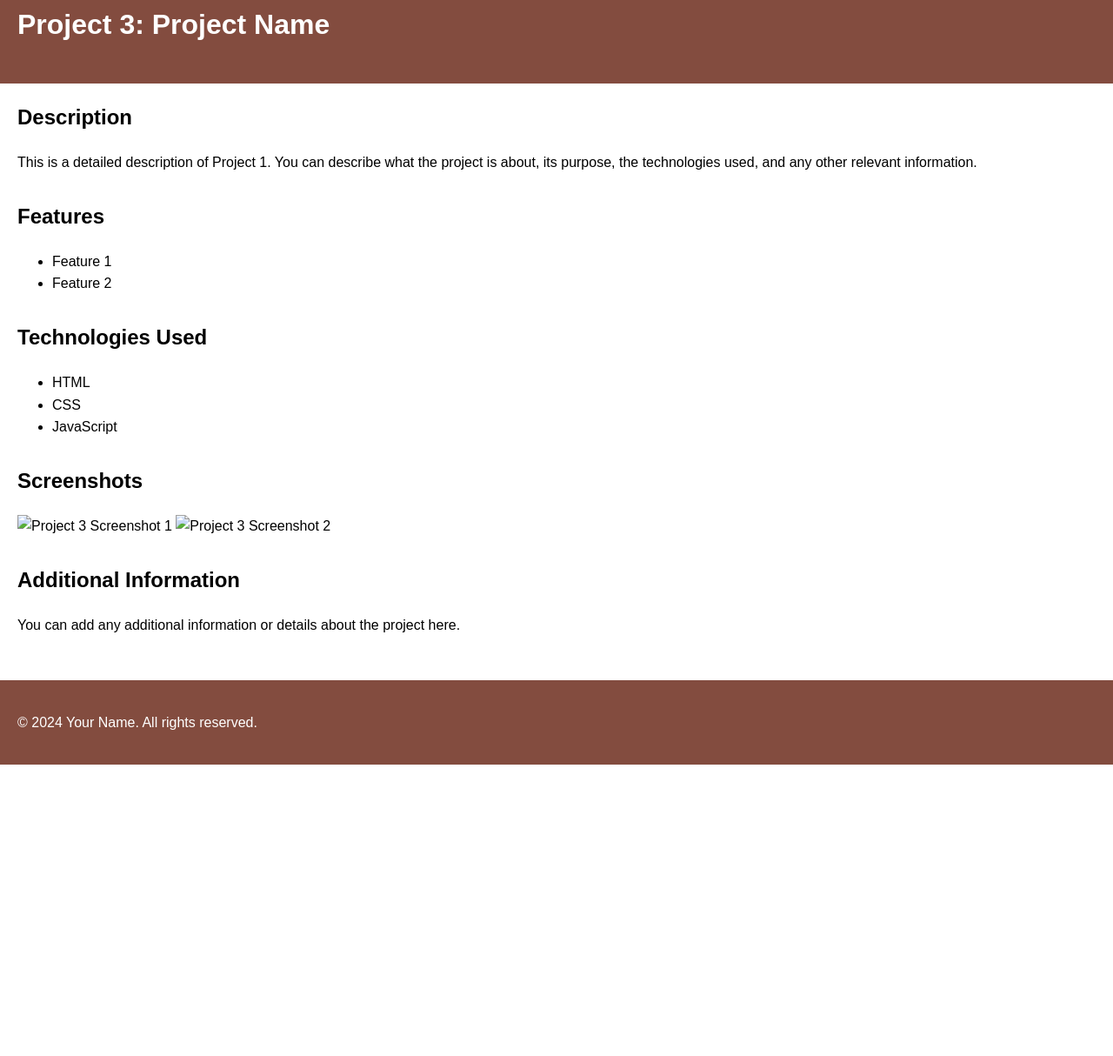
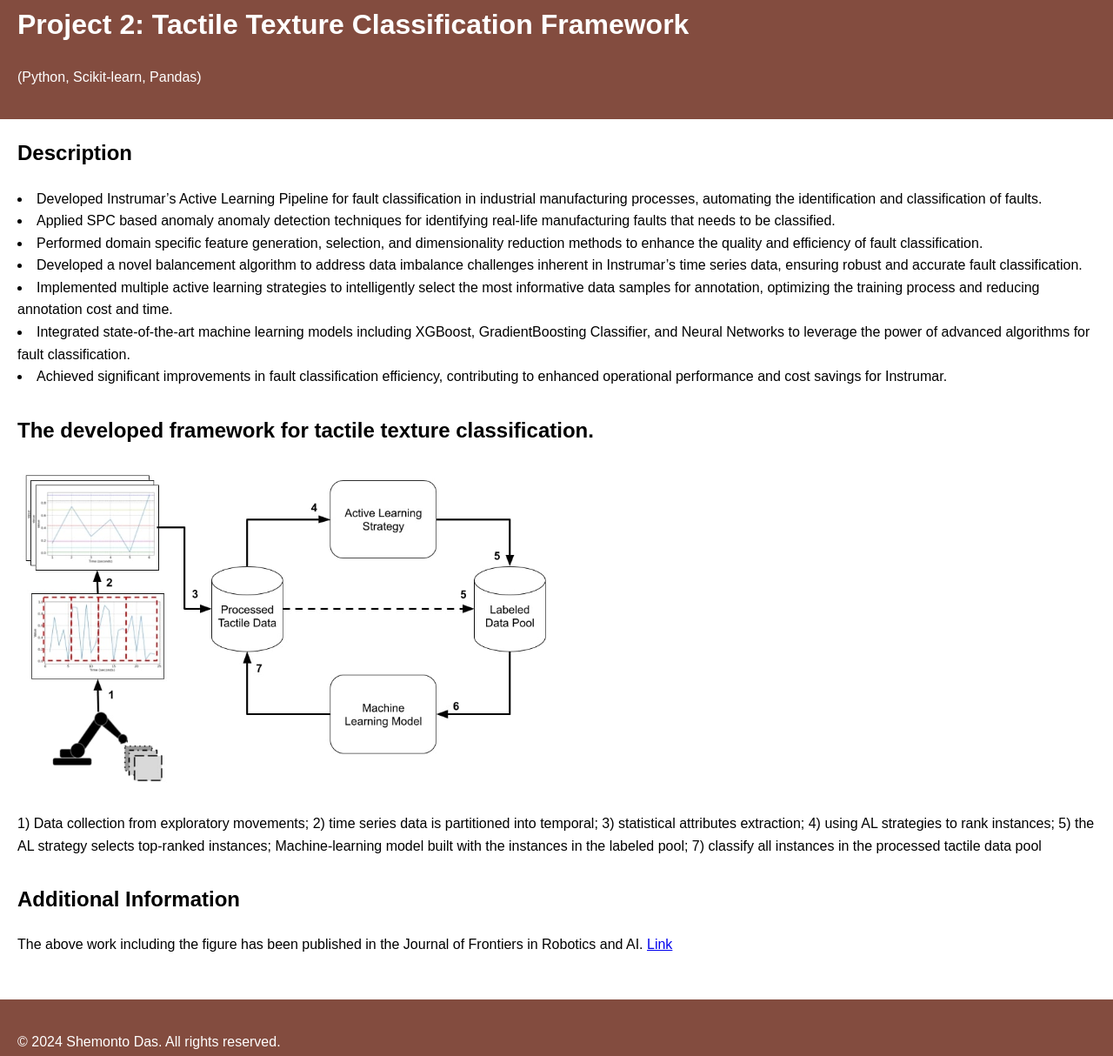
Before and after one commit to shemonto/shemonto.github.io, a website: page project3.html in a window 1280 px wide. Shown: the part 17-1231 px from the top of the page at 87% size. Before the commit the page ends 896 px from the top, so only its background shows below. Drawn offline with Linux system fonts and the light colour scheme.

Commit message:
updating project2

```diff
--- a/project3.html
+++ b/project3.html
@@ -8,7 +8,8 @@
 </head>
 <body>
     <header>
-        <h1>Project 3: Project Name</h1>
+        <h1>Project 2: Tactile Texture Classification Framework</h1>
+        <p>(Python, Scikit-learn, Pandas)</p>
     </header>
 
     <nav>
@@ -18,15 +19,23 @@
     <main>
         <section>
             <h2>Description</h2>
-            <p>This is a detailed description of Project 1. You can describe what the project is about, its purpose, the technologies used, and any other relevant information.</p>
+            <li>Developed Instrumar’s Active Learning Pipeline for fault classification in industrial manufacturing processes, automating the identification and classification of faults.</li>
+            <li> Applied SPC based anomaly anomaly detection techniques for identifying real-life manufacturing faults that needs to be classified. </li>
+            <li> Performed domain specific feature generation, selection, and dimensionality reduction methods to enhance the quality and efficiency of fault classification.
+            <li>Developed a novel balancement algorithm to address data imbalance challenges inherent in Instrumar’s time series data, ensuring robust and accurate fault classification.</li>
+            <li>Implemented multiple active learning strategies to intelligently select the most informative data samples for annotation, optimizing the training process and reducing annotation cost and time.</li>
+            <li>Integrated state-of-the-art machine learning models including XGBoost, GradientBoosting Classifier, and Neural Networks to leverage the power of advanced algorithms for fault classification.</li>
+            <li>Achieved significant improvements in fault classification efficiency, contributing to enhanced operational performance and cost savings for Instrumar.</li>
+
         </section>
 
+        <!--
         <section>
             <h2>Features</h2>
             <ul>
                 <li>Feature 1</li>
                 <li>Feature 2</li>
-                <!-- Add more features as needed -->
+
             </ul>
         </section>
 
@@ -36,25 +45,33 @@
                 <li>HTML</li>
                 <li>CSS</li>
                 <li>JavaScript</li>
-                <!-- Add more technologies as needed -->
+
             </ul>
-        </section>
+        </section>  -->
 
         <section>
-            <h2>Screenshots</h2>
-            <img src="images/project1_screenshot1.jpg" alt="Project 3 Screenshot 1">
-            <img src="images/project1_screenshot2.jpg" alt="Project 3 Screenshot 2">
+            <h2>The developed framework for tactile texture classification. </h2>
+            <img class="project-image" src="Images/Proj1/Pipeline.jpg" alt="Project 1 Screenshot 2">
             <!-- Add more screenshots as needed -->
+            <p>  1) Data collection from exploratory
+
+                movements; 2) time series data is partitioned into temporal; 3) statistical attributes extraction; 4) using
+
+                AL strategies to rank instances; 5) the AL strategy selects top-ranked instances; Machine-learning model
+
+                built with the instances in the labeled pool; 7) classify all instances in the processed tactile data pool
+                </p>
         </section>
 
         <section>
             <h2>Additional Information</h2>
-            <p>You can add any additional information or details about the project here.</p>
+            <p>The above work including the figure has been published in the Journal of Frontiers in Robotics and AI.
+            <a href="https://www.frontiersin.org/articles/10.3389/frobt.2024.1281060/full?&utm_source=Email_to_authors_&utm_medium=Email&utm_content=T1_11.5e1_author&utm_campaign=Email_publication&field=&journalName=Frontiers_in_Robotics_and_AI&id=1281060">Link</a> </p>
         </section>
     </main>
 
     <footer>
-        <p>&copy; 2024 Your Name. All rights reserved.</p>
+        <p>&copy; 2024 Shemonto Das. All rights reserved.</p>
     </footer>
 </body>
 </html>
```
Also changed, not shown: index.html (+2 -3 lines), project2.html (+19 -11 lines), Images/Proj1/Pipeline.jpg (added), css/resume.min.css, 2 other files.
